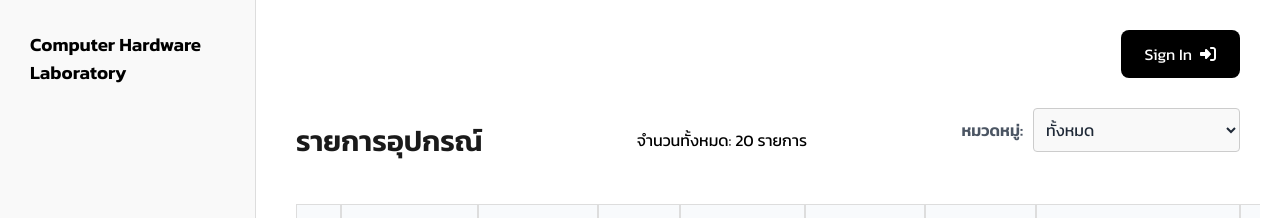
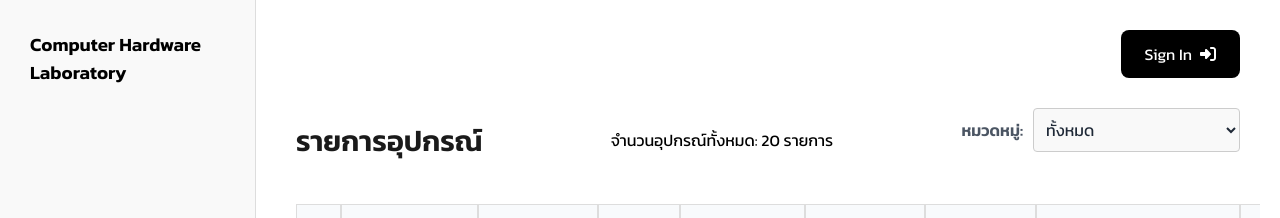
Before and after one commit to sareefhub/Computer-Hardware-Laboratory, a React (Create React App) app in the folder client/: page /hardware-list in a window 1280 px wide. Shown: the top 218 px of the page. Built offline with nearby package versions, Linux system fonts and the light colour scheme.

Commit message:
แก้ไข

```diff
--- a/client/src/pages/hardware-list.js
+++ b/client/src/pages/hardware-list.js
@@ -34,7 +34,7 @@ const HardwareList = () => {
         <div className="content-page">
           <div className="content-header">
             <h2 className="page-title">รายการอุปกรณ์</h2>
-            <p>จำนวนทั้งหมด: {filteredData.length} รายการ</p>
+            <p>จำนวนอุปกรณ์ทั้งหมด: {filteredData.length} รายการ</p>
             <div className="category-filter">
               <label htmlFor="category-dropdown">หมวดหมู่:</label>
               <select id="category-dropdown" value={selectedCategory} onChange={handleCategoryChange}>
```
